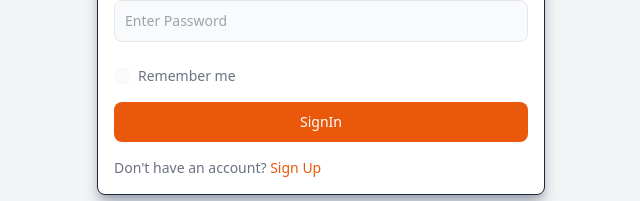
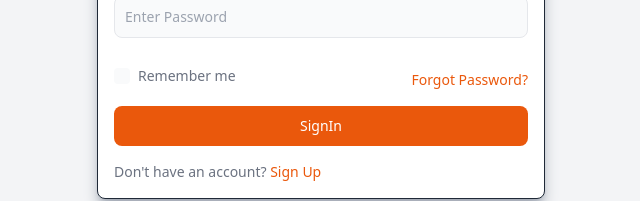
Before and after one commit to bad-Al-code/complete_auth, a React (Vite) app in the folder frontend/: page / in a window 1280 px wide. Shown: the part 396-597 px from the top of the page, without its empty margins (319-959 px from the left). Built offline with nearby package versions, Linux system fonts and the light colour scheme.

Commit message:
add forgot passsword ui in login page

```diff
--- /dev/null
+++ b/frontend/src/components/ForgotPassword.tsx
@@ -0,0 +1,22 @@
+interface ForgotPasswordProps {
+  onForgotPasswordClick: () => void;
+}
+
+const ForgotPassword: React.FC<ForgotPasswordProps> = ({
+  onForgotPasswordClick,
+}) => {
+  return (
+    <div className="flex justify-start mt-4">
+      <p className="text-sm font-light text-gray-500 dark:text-gray-400">
+        <button
+          onClick={onForgotPasswordClick}
+          className="font-medium text-primary-600 hover:underline dark:text-primary-500 focus:outline-none"
+        >
+          Forgot Password?
+        </button>
+      </p>
+    </div>
+  );
+};
+
+export default ForgotPassword;
--- a/frontend/src/pages/auth/LoginPage.tsx
+++ b/frontend/src/pages/auth/LoginPage.tsx
@@ -4,6 +4,7 @@ import Button from "../../components/Button";
 import FormWrapper from "../../components/FormWrapper";
 import Checkbox from "../../components/Checkbox";
 import AuthPrompt from "../../components/AuthPrompt";
+import ForgotPassword from "../../components/ForgotPassword";
 
 const LoginPage: React.FC = () => {
   const [formData, setFormData] = useState({
@@ -40,6 +41,10 @@ const LoginPage: React.FC = () => {
     console.log("Navigate to Signup Page");
   };
 
+  const handleForgotPasswordClick = () => {
+    console.log("Navigating to password reset page...");
+  };
+
   return (
     <FormWrapper title="Log in to your account">
       <form onSubmit={handleSubmit}>
@@ -72,6 +77,7 @@ const LoginPage: React.FC = () => {
             onChange={handleCheckboxChange}
             className="mt-2"
           />
+          <ForgotPassword onForgotPasswordClick={handleForgotPasswordClick} />
         </div>
 
         <Button
```
